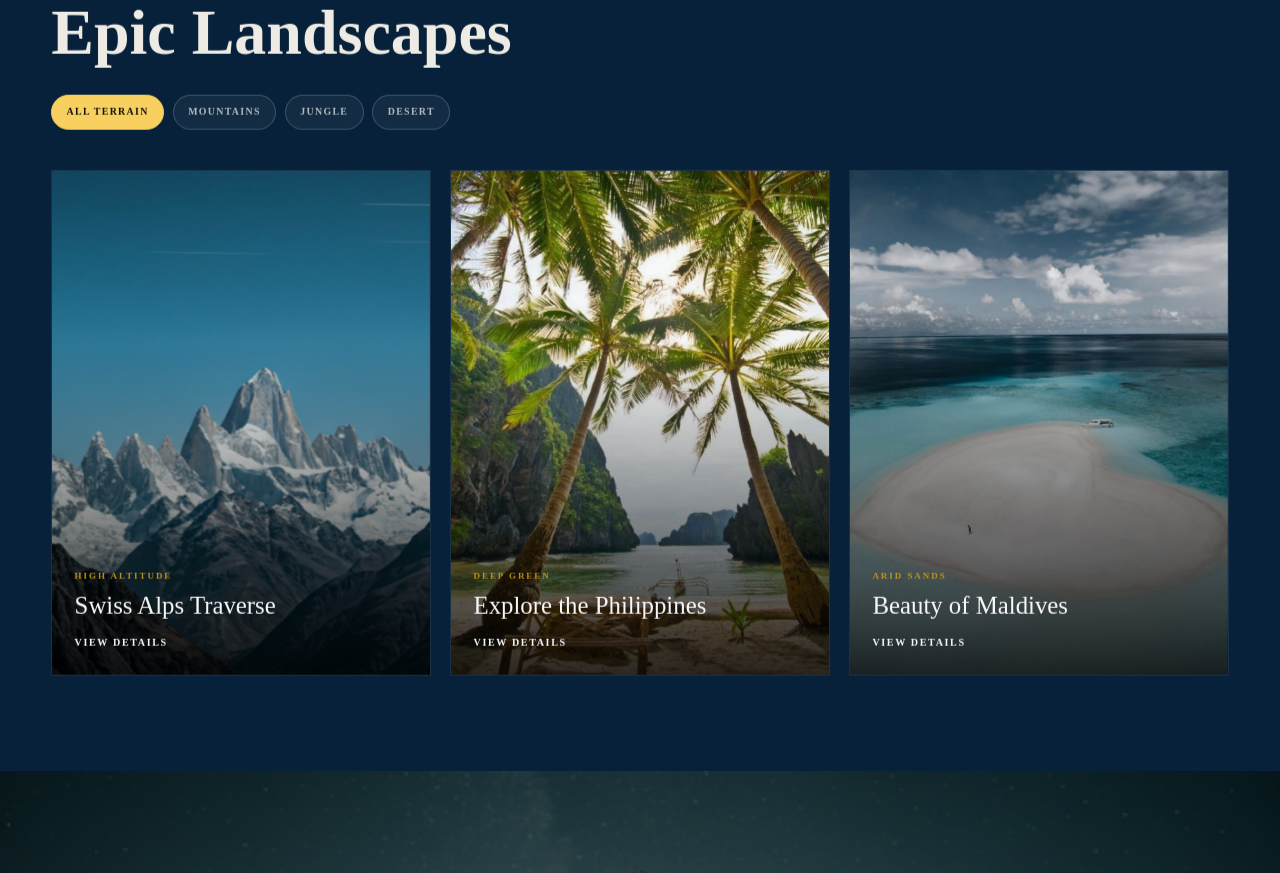
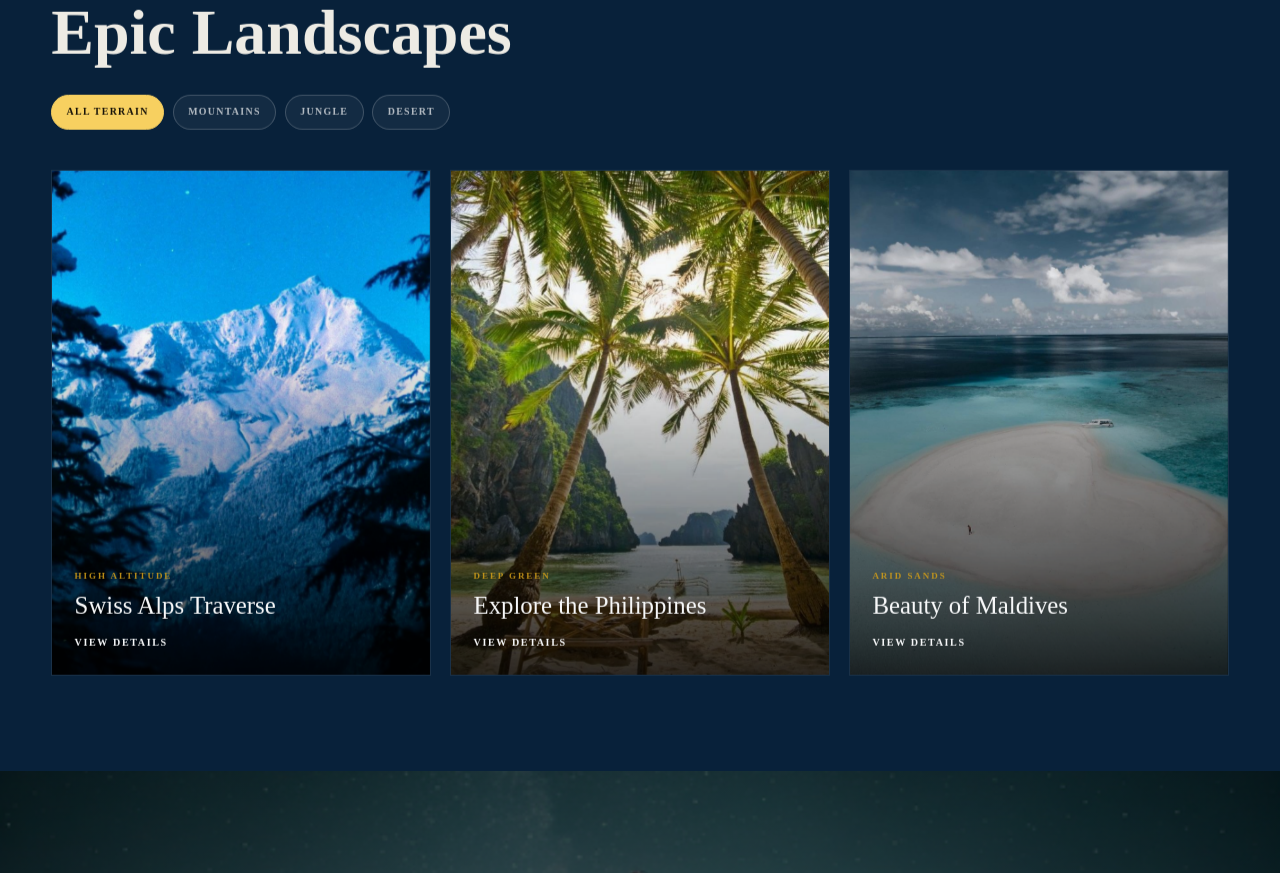
Before and after one commit to VENUGOPALREDDY787/AdhvagaHolidays, a React (Vite) app in the folder adhvagafrontend/: page /Home in a window 1280 px wide. Shown: the part 920-1793 px from the top of the page. Built offline with nearby package versions, Linux system fonts and the light colour scheme; no server answers; a web font is replaced by a local one.

Commit message:
Update CinematicHome.jsx

```diff
--- a/adhvagafrontend/src/Pages/CinematicHome.jsx
+++ b/adhvagafrontend/src/Pages/CinematicHome.jsx
@@ -26,7 +26,7 @@ const destinationCards = [
     label: "High Altitude",
     title: "Swiss Alps Traverse",
     image:
-      "/aida-images/aida_047.jpg",
+      "/aida-images/element-142194199-1784860886228.jpg",
   },
   {
     label: "Deep Green",
```
